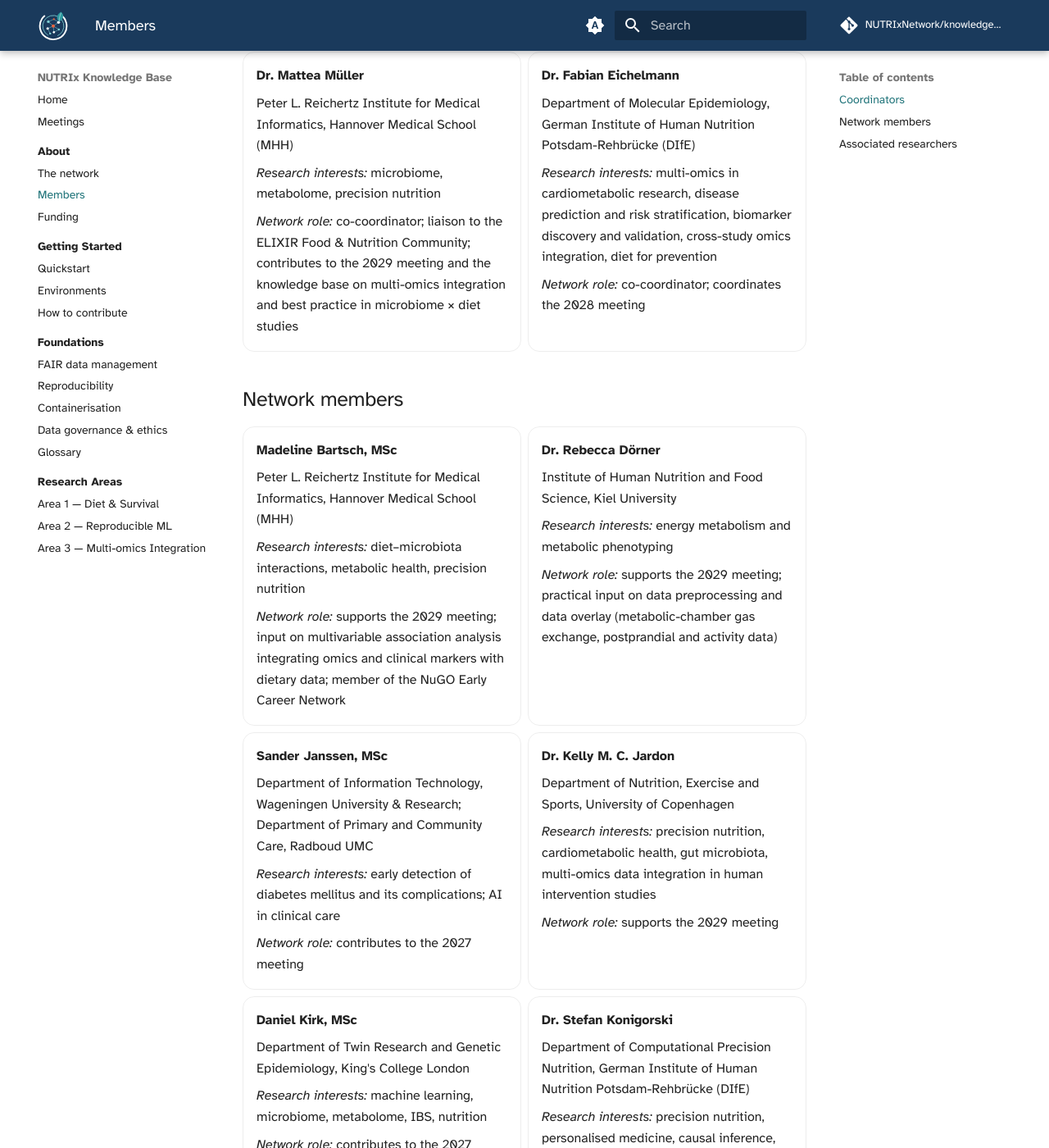
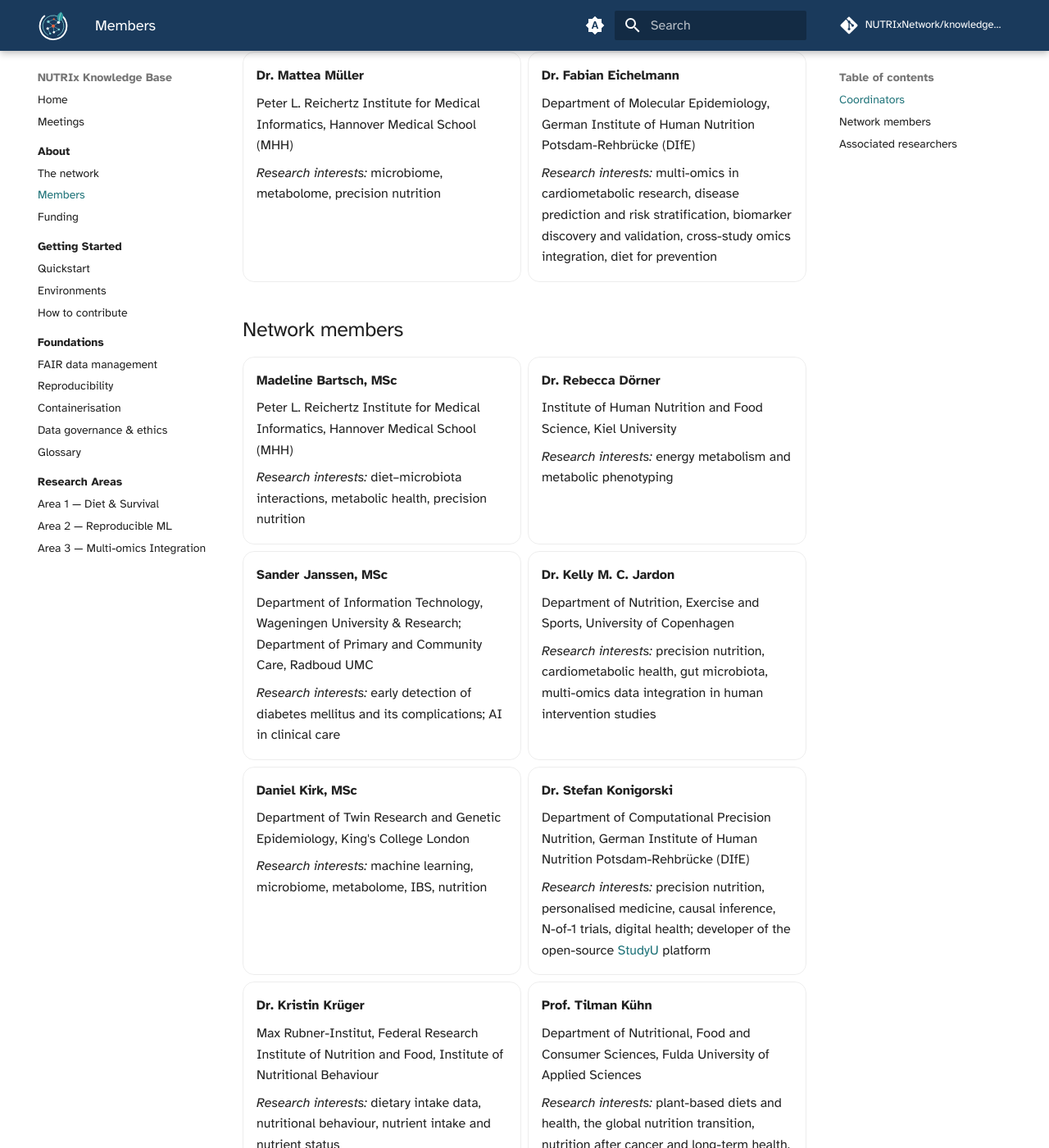
Before and after one commit to NUTRIxNetwork/knowledge_base, an MkDocs documentation site: the page built from docs/about/members.md, in a window 1280 px wide and 1400 px high, scrolled down 417 px. Shown: the whole window at 82% size. Built offline with MkDocs 1.6.1 and Material for MkDocs 9.7.7, drawn with Linux system fonts in a browser that asks for light colours; comment, search, counter and statistics services are not loaded; some of the changed text lies outside the part shown.

Commit message:
Update members.md

```diff
--- a/docs/about/members.md
+++ b/docs/about/members.md
@@ -19,10 +19,6 @@ doctoral candidates across nutrition, epidemiology, and data science.
 
     *Research interests:* microbiome, metabolome, precision nutrition
 
-    *Network role:* co-coordinator; liaison to the ELIXIR Food & Nutrition
-    Community; contributes to the 2029 meeting and the knowledge base on multi-omics
-    integration and best practice in microbiome × diet studies
-
 - __Dr. Fabian Eichelmann__
 
     Department of Molecular Epidemiology, German Institute of Human Nutrition
@@ -31,8 +27,6 @@ doctoral candidates across nutrition, epidemiology, and data science.
     *Research interests:* multi-omics in cardiometabolic research, disease
     prediction and risk stratification, biomarker discovery and validation,
     cross-study omics integration, diet for prevention
-
-    *Network role:* co-coordinator; coordinates the 2028 meeting
 
 </div>
 
@@ -47,18 +41,11 @@ doctoral candidates across nutrition, epidemiology, and data science.
     *Research interests:* diet–microbiota interactions, metabolic health,
     precision nutrition
 
-    *Network role:* supports the 2029 meeting; input on multivariable association
-    analysis integrating omics and clinical markers with dietary data; member of
-    the NuGO Early Career Network
-
 - __Dr. Rebecca Dörner__
 
     Institute of Human Nutrition and Food Science, Kiel University
 
     *Research interests:* energy metabolism and metabolic phenotyping
-
-    *Network role:* supports the 2029 meeting; practical input on data preprocessing and
-    data overlay (metabolic-chamber gas exchange, postprandial and activity data)
 
 - __Sander Janssen, MSc__
 
@@ -68,8 +55,6 @@ doctoral candidates across nutrition, epidemiology, and data science.
     *Research interests:* early detection of diabetes mellitus and its
     complications; AI in clinical care
 
-    *Network role:* contributes to the 2027 meeting
-
 - __Dr. Kelly M. C. Jardon__
 
     Department of Nutrition, Exercise and Sports, University of Copenhagen
@@ -77,16 +62,11 @@ doctoral candidates across nutrition, epidemiology, and data science.
     *Research interests:* precision nutrition, cardiometabolic health, gut
     microbiota, multi-omics data integration in human intervention studies
 
-    *Network role:* supports the 2029 meeting
-
 - __Daniel Kirk, MSc__
 
     Department of Twin Research and Genetic Epidemiology, King's College London
 
     *Research interests:* machine learning, microbiome, metabolome, IBS, nutrition
-
-    *Network role:* contributes to the 2027 meeting; leads the hands-on ML pitfalls
-    workshop (stability, uncertainty, feature-selection stability)
 
 - __Dr. Stefan Konigorski__
 
@@ -97,8 +77,6 @@ doctoral candidates across nutrition, epidemiology, and data science.
     inference, N-of-1 trials, digital health; developer of the open-source
     [StudyU](https://studyu.health) platform
 
-    *Network role:* contributes to the 2028 meeting (DAG-based confounder adjustment;
-    N-of-1 trial design and analysis)
 
 - __Dr. Kristin Krüger__
 
@@ -108,8 +86,6 @@ doctoral candidates across nutrition, epidemiology, and data science.
     *Research interests:* dietary intake data, nutritional behaviour, nutrient
     intake and nutrient status
 
-    *Network role:* supports the 2028 meeting; coordinates access to the NVS II study;
-    input on collecting nutritional data and portion sizes in public databases
 
 - __Prof. Tilman Kühn__
 
@@ -119,8 +95,6 @@ doctoral candidates across nutrition, epidemiology, and data science.
     *Research interests:* plant-based diets and health, the global nutrition
     transition, nutrition after cancer and long-term health, nutrition policy
 
-    *Network role:* coordinates the 2027 meeting; experience organising scientific
-    conferences (e.g. DGE)
 
 - __Jun.-Prof. Dr. Marie-Christin Simon__
 
@@ -130,9 +104,6 @@ doctoral candidates across nutrition, epidemiology, and data science.
     *Research interests:* nutrition, computational microbiome, and brain health;
     randomised human intervention studies on synbiotics, dietary fibre, and
     postprandial metabolism
-
-    *Network role:* supports the 2029 meeting (integrating microbiome and metabolomics
-    data)
 
 - __Clarissa Spiegler, MSc__
 
@@ -154,9 +125,6 @@ doctoral candidates across nutrition, epidemiology, and data science.
     application in biomedicine; computational biology, machine learning,
     bioinformatics
 
-    *Network role:* supports the organisation of the 2027 meeting; co-organised the 2024
-    spring school from which the network emerged
-
 - __Jun.-Prof. Dr. Silvio Waschina__
 
     Research Group for Nutriinformatics, Institute of Human Nutrition and Food
@@ -166,7 +134,6 @@ doctoral candidates across nutrition, epidemiology, and data science.
     genome-scale metabolic modelling, systems biology, precision nutrition;
     developer of the open-source tool [gapseq](https://github.com/jotech/gapseq)
 
-    *Network role:* contributes to the 2029 meeting
 
 - __Prof. Helena U. Zacharias__
 
@@ -175,7 +142,6 @@ doctoral candidates across nutrition, epidemiology, and data science.
     *Research interests:* AI and data-science methods for multi-omics data
     analysis, with a focus on metabolomics; high-dimensional data analysis
 
-    *Network role:* coordinates the 2029 meeting
 
 </div>
 
```
